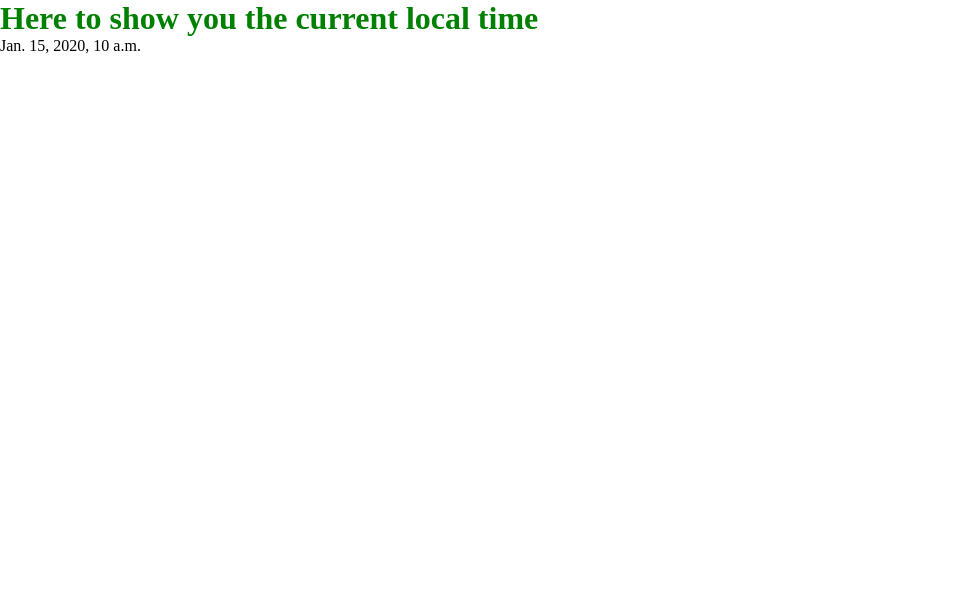
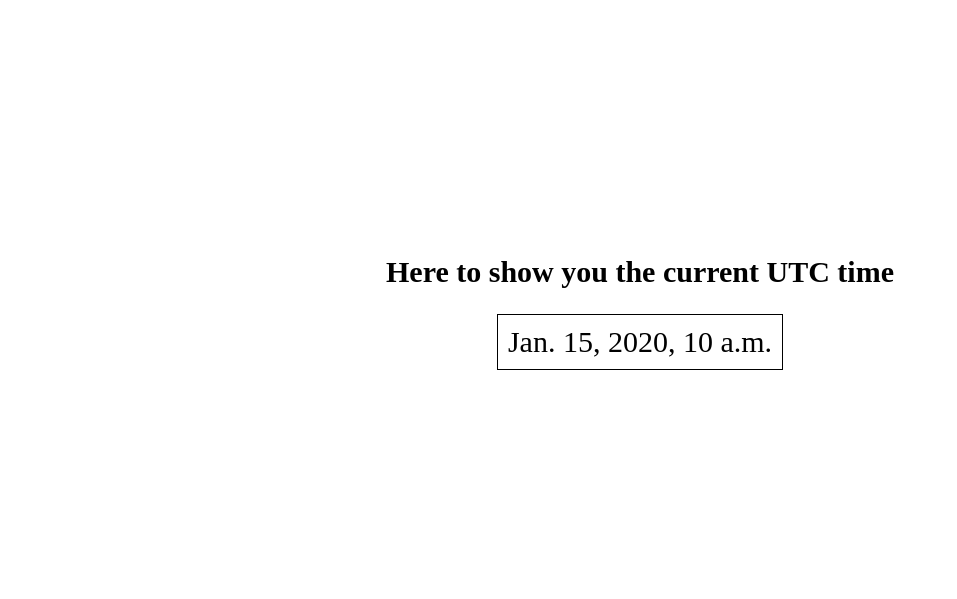
Before and after one commit to NKDenni/python_stack, a Django app: template django/django_intro/second_proj/time_display/templates/index.html in a window 1280 px wide. Shown: the top 599 px of the page, without its empty margins (0-957 px from the left). Run offline with Django 3.2, Linux system fonts and the light colour scheme; the template is opened without the code that fills it: most values are stand-ins (such as "Sample title", 1, 10 or a date in 2020).

Commit message:
first commit of time display. update first proj

```diff
--- a/django/django_intro/first_django_proj/first_django_proj/settings.py
+++ b/django/django_intro/first_django_proj/first_django_proj/settings.py
@@ -11,7 +11,7 @@ https://docs.djangoproject.com/en/2.2/ref/settings/
 """
 
 import os
-from secrets import *
+from .secret import *
 
 # Build paths inside the project like this: os.path.join(BASE_DIR, ...)
 BASE_DIR = os.path.dirname(os.path.dirname(os.path.abspath(__file__)))
--- /dev/null
+++ b/django/django_intro/second_proj/second_proj/secret.py
@@ -0,0 +1,2 @@
+
+SECRET_KEY = 'b3r=p3a3@qb2e+0x4jj!o8rumd$omrvcytknxui@pgua4yque3'
--- a/django/django_intro/second_proj/second_proj/settings.py
+++ b/django/django_intro/second_proj/second_proj/settings.py
@@ -10,8 +10,10 @@ For the full list of settings and their values, see
 https://docs.djangoproject.com/en/2.2/ref/settings/
 """
 
+
 import os
-from secrets import *
+from .secret import *
+import datetime
 
 # Build paths inside the project like this: os.path.join(BASE_DIR, ...)
 BASE_DIR = os.path.dirname(os.path.dirname(os.path.abspath(__file__)))
@@ -21,6 +23,7 @@ BASE_DIR = os.path.dirname(os.path.dirname(os.path.abspath(__file__)))
 # See https://docs.djangoproject.com/en/2.2/howto/deployment/checklist/
 
 # SECURITY WARNING: keep the secret key used in production secret!
+
 
 # SECURITY WARNING: don't run with debug turned on in production!
 DEBUG = True
--- a/django/django_intro/second_proj/time_display/static/css/style.css
+++ b/django/django_intro/second_proj/time_display/static/css/style.css
@@ -2,8 +2,36 @@
     margin: 0;
     padding: 0;
     border: 0;
+    /* outline: dashed red 1px; */
 }
 
-h1 {
-    color: green;
+.wrapper{
+    display: flex;
+    justify-content: center;
+    align-content: center;
+    flex-direction: column;
+    background-color: white;
+    height: 600px;
+    width: 1000px;
+    margin: 0 auto;
+
 }
+
+h1{
+    display: flex;
+    justify-content: center;
+    align-content: center;
+    font-size: 30px;
+    padding: 15px;
+    margin: 10px auto;
+
+}
+
+.time {
+    display: flex;
+    justify-content: center;
+    font-size: 30px;
+    padding: 10px;
+    margin: 0 auto;
+    border: solid black 1px
+}
--- a/django/django_intro/second_proj/time_display/templates/index.html
+++ b/django/django_intro/second_proj/time_display/templates/index.html
@@ -7,10 +7,15 @@
     <title>Time Display</title>
     {% load static %}
     <link rel="stylesheet" href="{% static 'css/style.css' %}">
+
 </head>
 <body>
-    <h1>Here to show you the current local time</h1>
-    <p>{{time}}</p>
-</ul>
+    <dev class="wrapper">
+        <h1>Here to show you the current UTC time</h1>
+        <dev class="time">
+            <p>{{time}}</p>
+        </dev>
+    </dev>
 </body>
+
 </html>
--- a/django/django_intro/second_proj/time_display/views.py
+++ b/django/django_intro/second_proj/time_display/views.py
@@ -1,9 +1,12 @@
 from django.shortcuts import render, redirect, HttpResponse
 from time import localtime, strftime
+from django.utils import timezone
+
+now = timezone.now()
 
 def index(request):
     context = {
-        "time": strftime("%a %Y-%m-%d %H:%M %p", localtime())
+        "time": strftime("%a %Y-%m-%d %H:%M %p", localtime()),
     }
     return render(request, 'index.html', context)
 
```
Also changed, not shown: django/django_intro/second_proj/time_display/static/js/script.js (added, +25 -0 lines).
